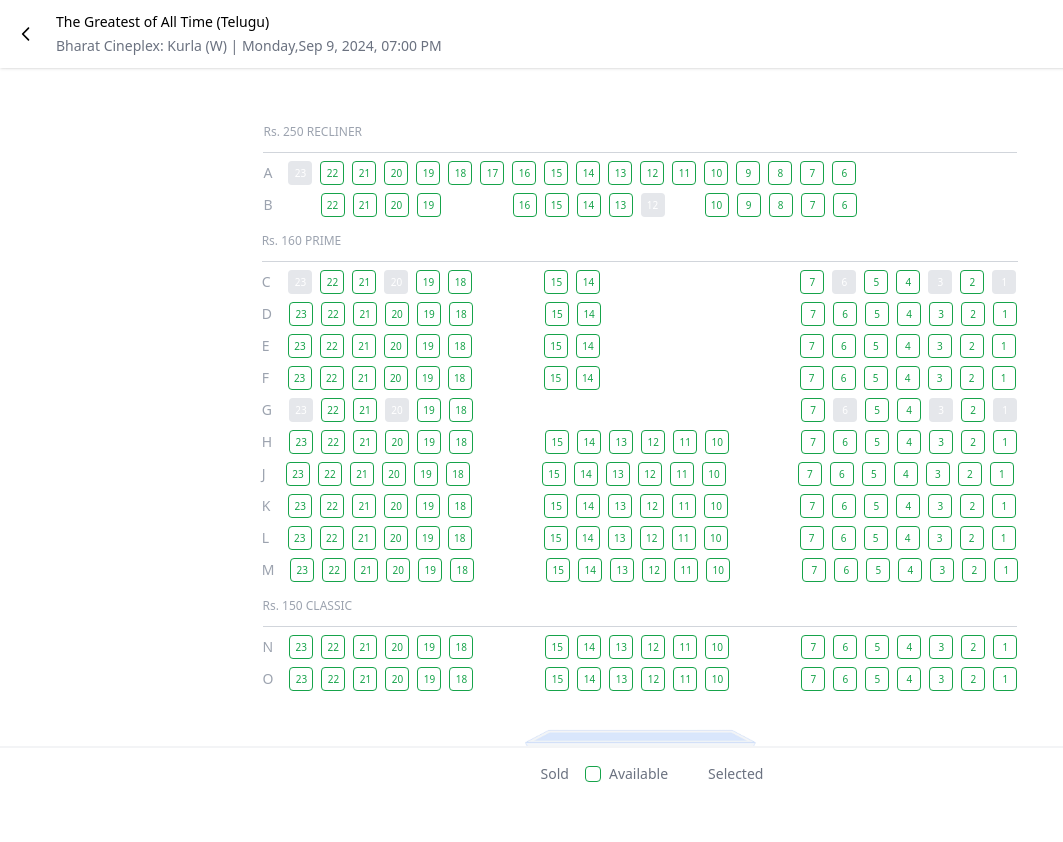
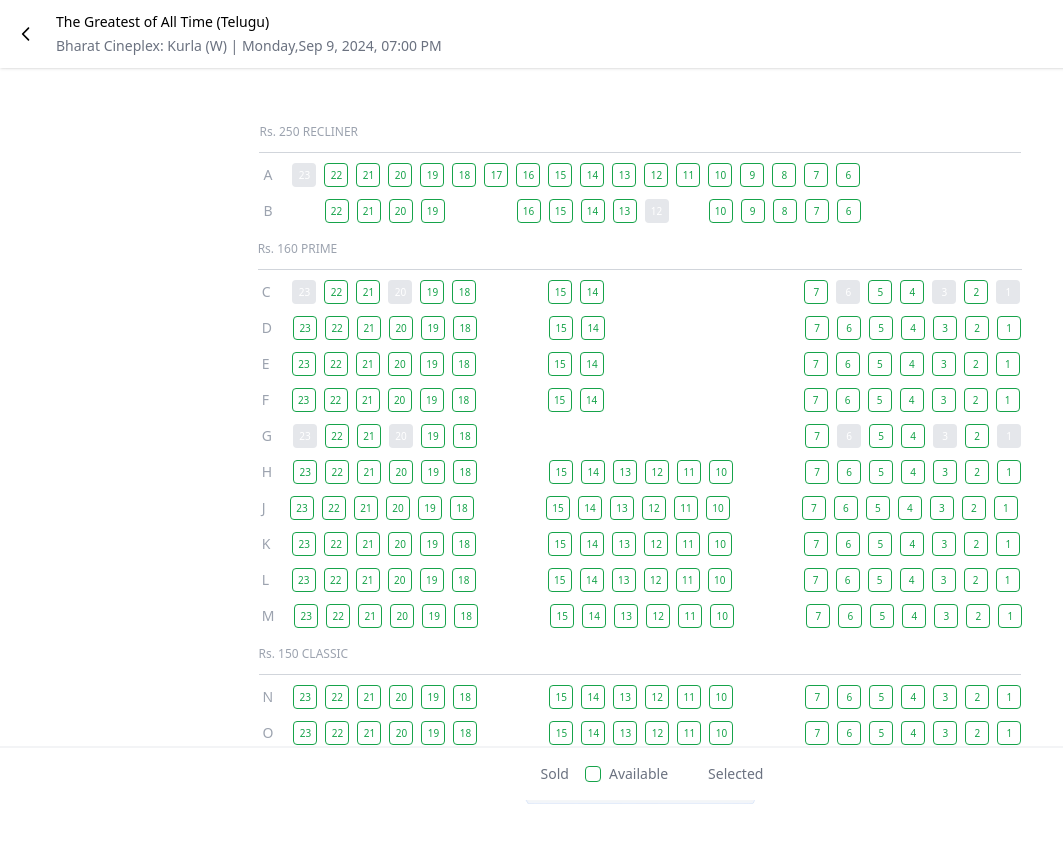
Before and after one commit to KirtimaanVishwakarma/ticket-darbar, a Next.js app: page /buy-tickets/1 in a window 1280 px wide. Shown: the top 842 px of the page, without its empty margins (0-1063 px from the left). Built offline with nearby package versions, Linux system fonts and the light colour scheme.

Commit message:
fixed row position

```diff
--- a/src/pages/buy-tickets/[id].tsx
+++ b/src/pages/buy-tickets/[id].tsx
@@ -14,8 +14,8 @@ const BookSeats = () => {
               <header className='font-light text-gray-400 text-xs border-b pb-3 border-gray-300 mb-2 mt-4'>{`Rs. ${details?.price} ${details?.seatType}`}</header>
               <div className='flex flex-col gap-2'>
                 {details?.rows?.map((row: any) => (
-                  <div className='flex gap-4 items-center' key={row}>
-                    <header className='text-gray-400 text-sm font-normal'>
+                  <div className='flex gap-4 items-center relative' key={row}>
+                    <header className='text-gray-400 text-sm font-normal sticky left-0 bg-white p-1'>
                       {row}
                     </header>
                     <div
@@ -42,8 +42,8 @@ const BookSeats = () => {
                                   details?.bookedSeats[row]?.some(
                                     (seat: number) => seat === ele
                                   )
-                                ? 'bg-gray-200'
-                                : 'border border-green-600'
+                                ? 'bg-gray-200 cursor-not-allowed'
+                                : 'border border-green-600 cursor-pointer'
                             }`}
                             key={ele}
                           >
```
